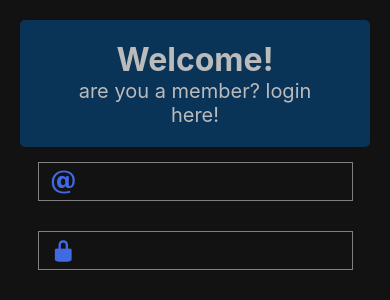
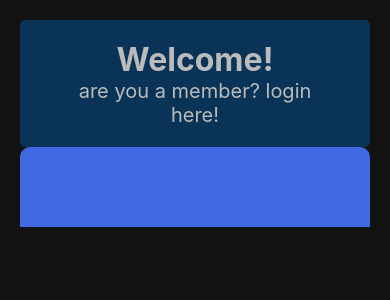
Before and after one commit to amani9300/react-native-2-authentification, a React Native app: screen / in a window 390 px wide. Shown: the top 300 px of the page. Built offline with nearby package versions, Linux system fonts and the light colour scheme.

Commit message:
6 - ajout d'un HOC card ( part 1 )

```diff
--- a/App.js
+++ b/App.js
@@ -2,19 +2,27 @@
 import { StyleSheet, Text, View } from 'react-native';
 import Header from './components/Header/Header';
 import Input from './components/Ui/Input/Input';
-import {Entypo} from '@expo/vector-icons';
+import { Entypo } from '@expo/vector-icons';
+import Card from './components/hoc/Card';
 
 export default function App() {
   return (
     <View style={styles.container}>
       <Header />
-      <Input>
+
+
+      <Card>
+
+      </Card>
+
+
+      {/* <Input>
         <Entypo name='email' size={24} color='royalblue' />
       </Input>
 
       <Input>
         <Entypo name='lock' size={24} color='royalblue' />
-      </Input>
+      </Input> */}
 
 
     </View>
--- a/components/Ui/Input/Input.jsx
+++ b/components/Ui/Input/Input.jsx
@@ -13,4 +13,4 @@
     )
 }
 
-export default Input
+export default Input;
--- /dev/null
+++ b/components/hoc/Card.jsx
@@ -0,0 +1,36 @@
+import { StyleSheet, Text, View } from 'react-native'
+import React from 'react'
+
+const Card = ({ children, header }) => {
+    return (
+        <View style={styles.header}>
+            <Text style={styles.header}>{header}</Text>
+            {children}
+        </View>
+    )
+}
+
+export default Card
+
+const styles = StyleSheet.create({
+
+    container: {
+        justifyContent: 'center',
+        alignItems: 'center',
+        alignSelf: 'center',
+        backgroundColor: '#eee',
+        maxWidth: 600,
+        width: '90%',
+        borderTopRightRadius: 10,
+        borderTopLeftRadius: 10
+    },
+    header: {
+        backgroundColor: 'royalblue',
+        color: 'whitesmoke',
+        fontSize: 25,
+        width: '100%', padding: 20, textAlign: 'center',
+        borderTopRightRadius: 10,
+        borderTopLeftRadius: 10
+
+    }
+})
```
